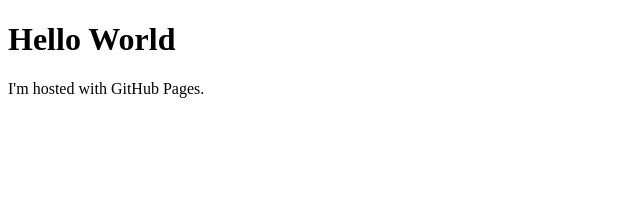
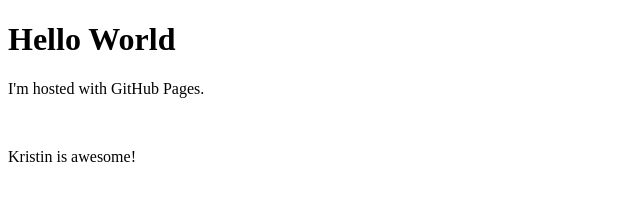
Before and after one commit to imagipenguin/imagipenguin.github.io, a plain HTML site: page index.html in a window 1280 px wide. Shown: the whole page, without its empty margins (0-640 px from the left). Drawn offline with Linux system fonts and the light colour scheme.

Commit message:
Even better...
check it out!

```diff
--- a/index.html
+++ b/index.html
@@ -3,5 +3,7 @@
 <body>
 <h1>Hello World</h1>
 <p>I'm hosted with GitHub Pages.</p>
+<br>
+<p>Kristin is awesome!</p>
 </body>
 </html>
```
